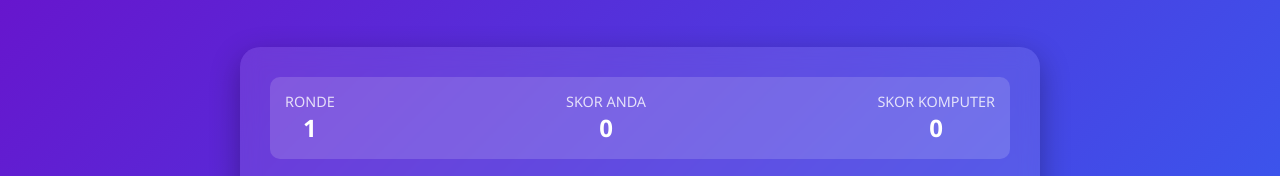
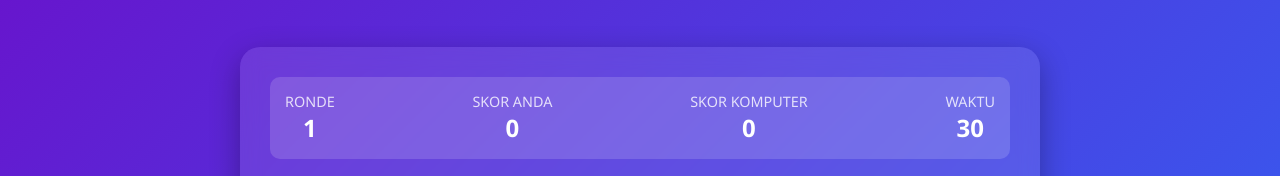
Before and after one commit to syahfalah4787/Letter-Game-Project, a plain HTML site: page index.html in a window 1280 px wide. Shown: the part 115-291 px from the top of the page. Drawn offline with Linux system fonts and the light colour scheme.

Commit message:
update index.html

```diff
--- a/index.html
+++ b/index.html
@@ -25,6 +25,10 @@
             <div class="info-box">
                 <div class="info-label">SKOR KOMPUTER</div>
                 <div class="info-value" id="computer-score">0</div>
+            </div>
+            <div class="info-box">
+              <div class="info-label">WAKTU</div>
+              <div class="info-value" id="timer">30</div>
             </div>
         </div>
 
```
